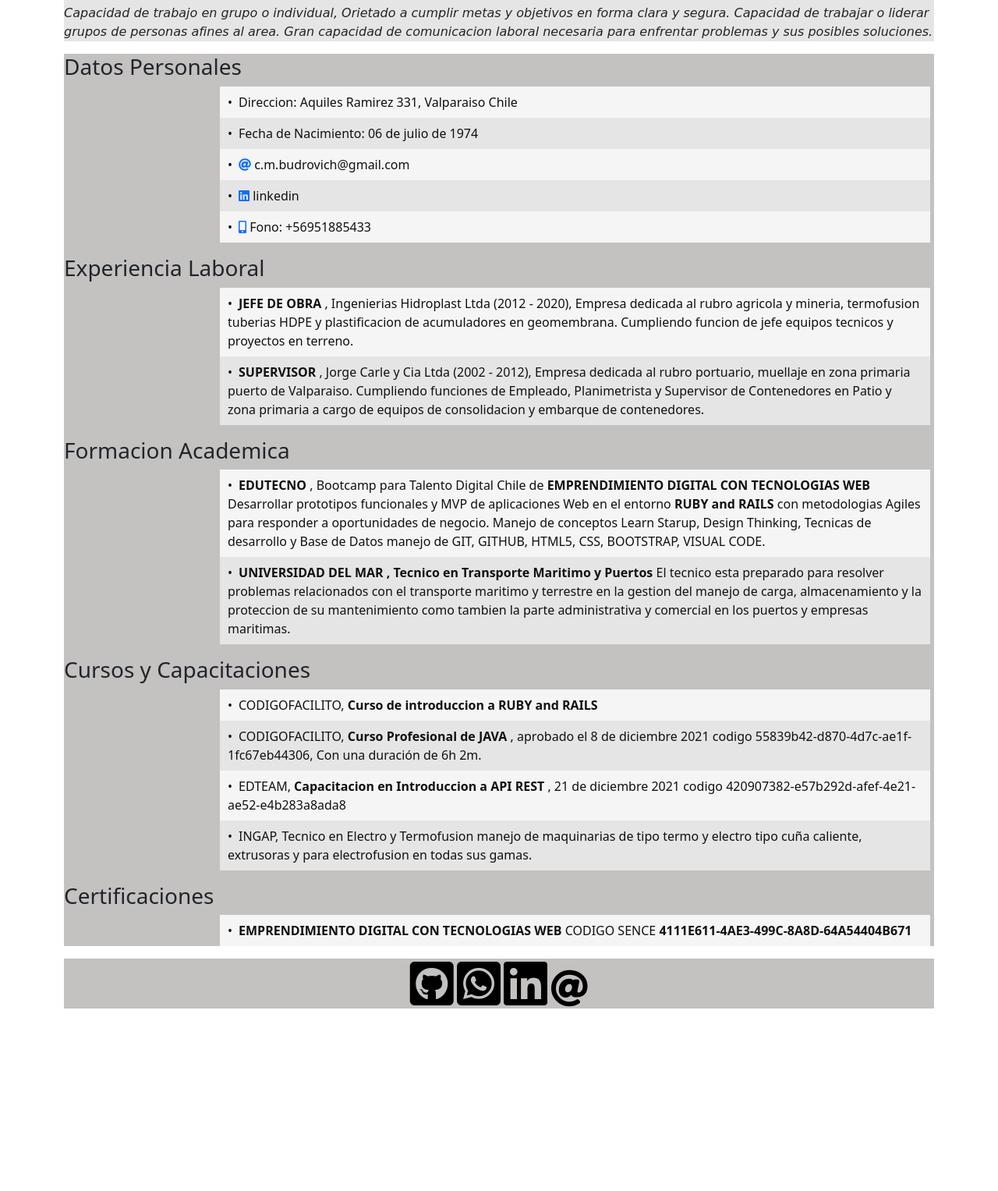
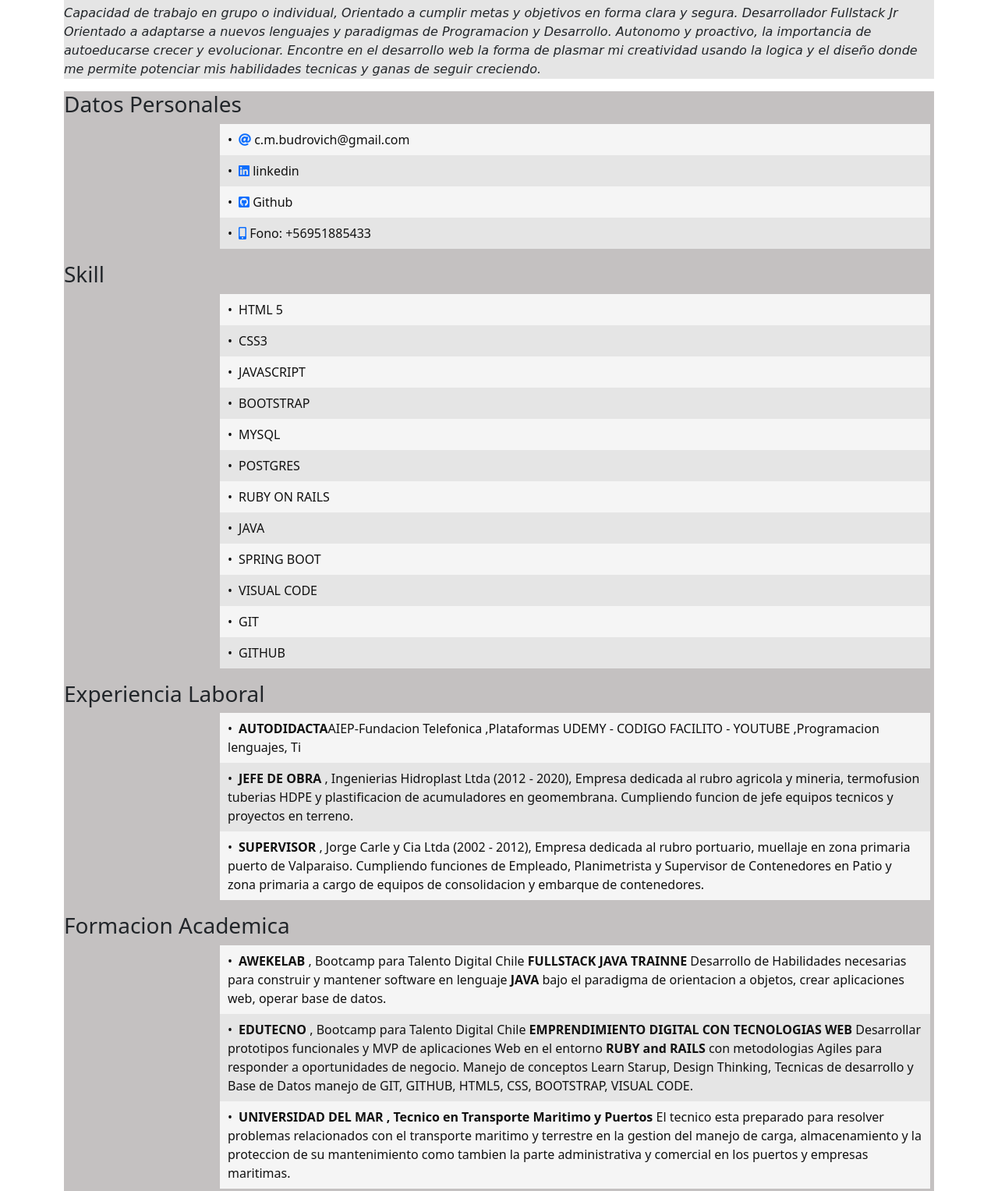
Before and after one commit to cristianmonsalve14/curriculum, a plain HTML site: page index.html in a window 1280 px wide. Shown: the part 327-1854 px from the top of the page at 78% size. Before the commit the page ends 1640 px from the top, so only its background shows below. Drawn offline with nearby package versions, Linux system fonts and the light colour scheme.

Commit message:
actualizado 31/08/22

```diff
--- a/index.html
+++ b/index.html
@@ -32,10 +32,13 @@
                 <div class="sub">
                     <h2>Cristian Andres Monsalve Budrovich</h2>
 
-                    <p class="parrafo">Capacidad de trabajo en grupo o individual, Orietado a cumplir metas y objetivos en forma
-                        clara y segura. Capacidad de trabajar o liderar grupos de personas afines al area.
-                        Gran capacidad de comunicacion laboral necesaria para enfrentar problemas y sus posibles
-                        soluciones.
+                    <p class="parrafo">Capacidad de trabajo en grupo o individual, Orientado a cumplir metas y objetivos en forma
+                        clara y segura.
+                        Desarrollador Fullstack Jr Orientado a adaptarse a nuevos lenguajes y paradigmas de Programacion y Desarrollo.
+                        Autonomo y proactivo, la importancia de autoeducarse crecer y evolucionar.
+                        Encontre en el desarrollo web la forma de plasmar mi creatividad usando la logica y el diseño donde me permite potenciar
+                        mis habilidades tecnicas y ganas de seguir creciendo.
+
                     </p>
                 </div>
             </div>
@@ -47,17 +50,36 @@
             <div>
                 <h3>Datos Personales</h3>
                 <ul>
-                    <li>Direccion: Aquiles Ramirez 331, Valparaiso Chile</li>
-                    <li>Fecha de Nacimiento: 06 de julio de 1974</li>
                     <li><a href="mailto:c.m.budrovich@gmail.com"><i class="fa fa-at"></i></a> c.m.budrovich@gmail.com</li>
-                    <li><a href="https://www.linkedin.com/in/cristian-monsalve-budrovich-92a806130"><i class="fab fa-linkedin"></i></a>  linkedin</li>
+                    <li><a href="https://www.linkedin.com/in/cristian-monsalve-budrovich-92a806130"><i class="fab fa-linkedin"></i></a> linkedin</li>
+                    <li><a href="https://github.com/cristianmonsalve14"><i class="fab fa-github-square"></i></a> Github</li>
                     <li><a href="tel:+56951885433"><i class="fas fa-mobile-alt"></i></a> Fono: +56951885433</li>
+                </ul>
+            </div>
+
+            <div>
+                <h3>Skill</h3>
+                <ul>
+                    <li>HTML 5</li>
+                    <li>CSS3</li>
+                    <li>JAVASCRIPT</li>
+                    <li>BOOTSTRAP</li>
+                    <li>MYSQL</li>
+                    <li>POSTGRES</li>
+                    <li>RUBY ON RAILS</li>
+                    <li>JAVA</li>
+                    <li>SPRING BOOT</li>
+                    <li>VISUAL CODE</li>
+                    <li>GIT</li>
+                    <li>GITHUB</li>
                 </ul>
             </div>
         </div>
         <div>
             <h3>Experiencia Laboral</h3>
             <ul>
+                <li><strong>AUTODIDACTA</strong>AIEP-Fundacion Telefonica ,Plataformas UDEMY - CODIGO FACILITO - YOUTUBE ,Programacion lenguajes, Ti
+                </li>
                 <li><strong>JEFE DE OBRA</strong> , Ingenierias Hidroplast Ltda (2012 - 2020), Empresa dedicada al rubro
                     agricola y mineria,  termofusion tuberias HDPE y plastificacion de acumuladores
                     en geomembrana. Cumpliendo funcion de jefe equipos tecnicos y proyectos en terreno.
@@ -73,7 +95,13 @@
         <div>
            <h3>Formacion Academica</h3>
             <ul>
-                <li><strong>EDUTECNO</strong> , Bootcamp para Talento Digital Chile de <strong>EMPRENDIMIENTO DIGITAL CON TECNOLOGIAS WEB</strong>
+                <li><strong>AWEKELAB</strong> , Bootcamp para Talento Digital Chile  <strong>FULLSTACK JAVA TRAINNE</strong>
+                    Desarrollo de Habilidades necesarias para construir y mantener software en lenguaje <strong>JAVA</strong>
+                    bajo el paradigma de orientacion a objetos, crear aplicaciones web, operar base de datos.
+
+                </li>
+
+                <li><strong>EDUTECNO</strong> , Bootcamp para Talento Digital Chile <strong>EMPRENDIMIENTO DIGITAL CON TECNOLOGIAS WEB</strong>
                     Desarrollar prototipos funcionales y MVP de aplicaciones Web en el entorno <strong>RUBY and RAILS</strong>
                     con metodologias Agiles para responder  a oportunidades de negocio.
                     Manejo de conceptos Learn Starup, Design Thinking, Tecnicas de desarrollo y Base de Datos
@@ -92,19 +120,20 @@
         <div>
            <h3>Cursos y Capacitaciones</h3>
             <ul>
-                <li>CODIGOFACILITO, <strong>Curso de introduccion a RUBY and RAILS</strong></li>
+                <li>SCRUM STUDY, <strong>SRUM FUNDAMENTALS CERTIFIED ID:935479</strong> 24 Agosto 2022</li>
 
-                <li>CODIGOFACILITO, <strong>Curso Profesional de JAVA</strong> , aprobado el 8 de diciembre 2021
-                    codigo 55839b42-d870-4d7c-ae1f-1fc67eb44306, Con una duración de 6h 2m.
+                <li>AIEP, FUNDACION TELEFONICA<strong>Diseño Web con HTML5 + CSS  ID: dd3eaedc-00a6-4164-802b-04882a8458e9</strong> 20  julio 2022
+
                 </li>
 
-                <li>EDTEAM, <strong>Capacitacion en Introduccion a API REST</strong> , 21 de diciembre 2021
+                <li>AIEP, FUNDACION TELEFONICA<strong> Programación con JavaScript ID: 249a851a-b595-48ed-b79f-cf7fc9afee02</strong> 31  julio 2022
+
+                </li>
+
+                <li>AIEP, FUNDACION TELEFONICA<strong>Ciberseguridad en entornos de aprendizajes digitales ID: 5ee4f0e5-fbc0-4851-9077-60bf43fbfaa2</strong> 11 Agosto 2022
                     codigo 420907382-e57b292d-afef-4e21-ae52-e4b283a8ada8
                 </li>
 
-                <li>INGAP, Tecnico en Electro y Termofusion manejo de maquinarias de tipo termo y electro tipo
-                    cuña caliente, extrusoras y para electrofusion en todas sus gamas.
-                </li>
             </ul>
         </div>
 
```
